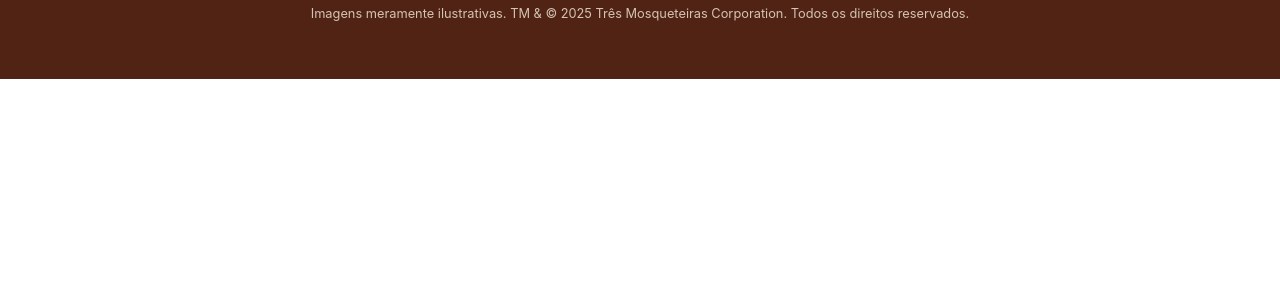
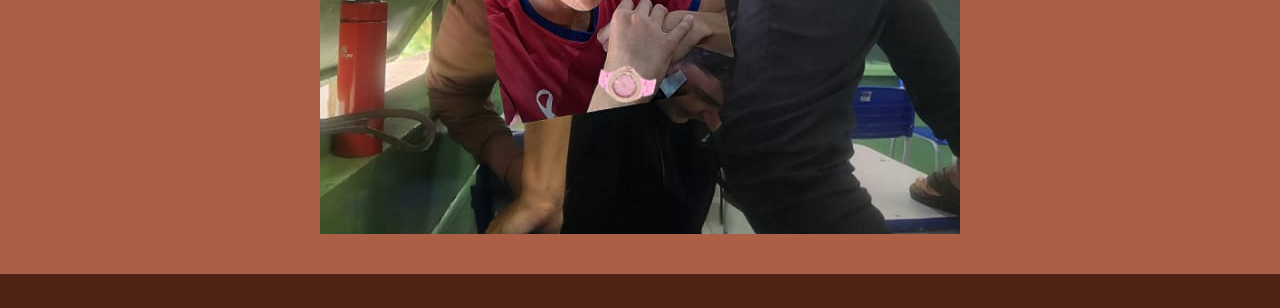
Before and after one commit to agentphpp/TresMosqueteiras, a plain HTML site: page sobre.html in a window 1280 px wide. Shown: the part 949-1257 px from the top of the page. Before the commit the page ends 1028 px from the top, so only its background shows below. Drawn offline with nearby package versions, Linux system fonts and the light colour scheme.

Commit message:
Update sobre.htmlw

```diff
--- a/sobre.html
+++ b/sobre.html
@@ -74,7 +74,7 @@
 </section>
         <section class="footer" style="background-color: #aa5f46; color: #ece9e9; font-family: 'Roboto', sans-serif; font-weight: 900;">
            <h1 style="font-size: 100px;">Foto nossa</h1>
-
+           <img src="assets/banners/sus.jpg" alt="">
         </section>
 
     </main>
```
